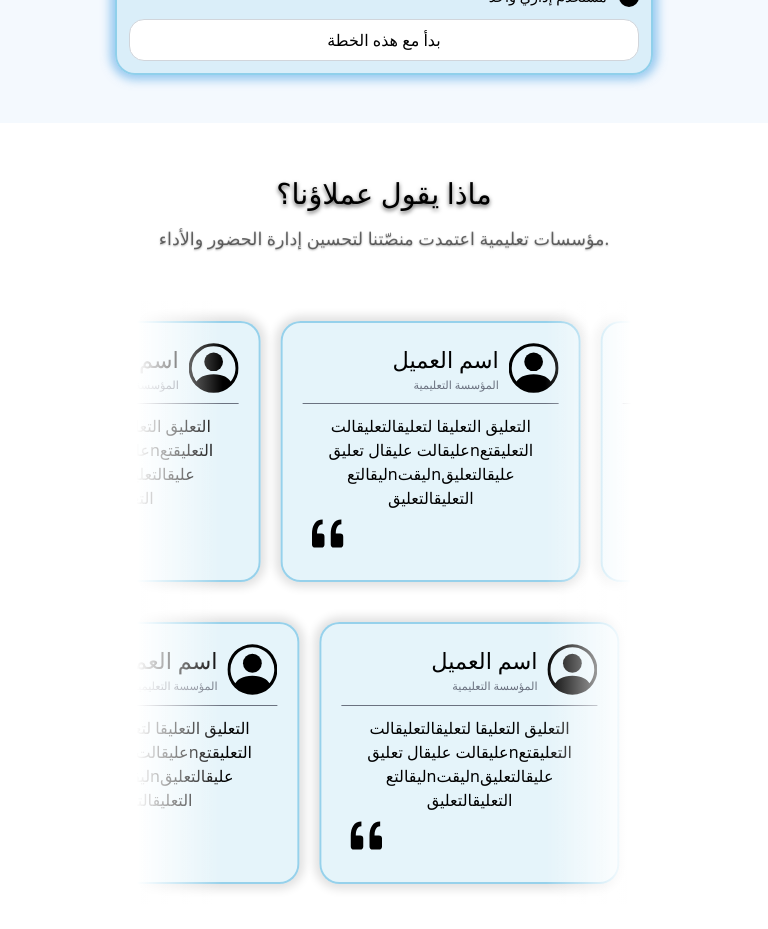
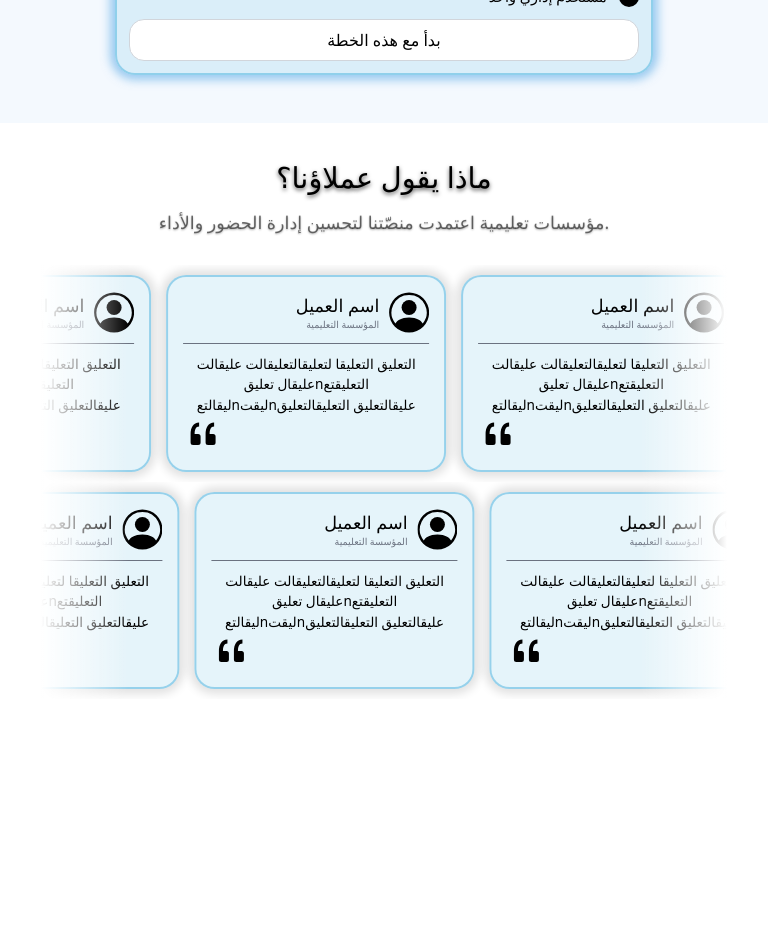
Before and after one commit to Aiimene/Edux, a Next.js app: page / in a window 768 px wide. Shown: the part 3860-4789 px from the top of the page. After the commit the page ends 4591 px from the top, so only its background shows below. Built offline with nearby package versions, Linux system fonts and the light colour scheme.

Commit message:
style: adding testimonilas responsiveness

```diff
--- a/src/components/home/testimonial/testimonial.module.css
+++ b/src/components/home/testimonial/testimonial.module.css
@@ -135,3 +135,71 @@
   bottom: 0;
   background-image: linear-gradient(to right, rgb(255, 255, 255) 20%, transparent);
 }
+
+@media (min-width: 768px) and (max-width: 1024px) {
+  .header {
+    margin-bottom: 30px;
+  }
+  .card {
+    padding: 15px;
+    min-width: 250px;
+  }
+  .name {
+    font-size: 1.2rem;
+  }
+  .job {
+    font-size: 0.65rem;
+  }
+  .testimonial {
+    font-size: 0.9rem;
+  }
+  .cardsRowWrapper {
+    padding: 15px;
+  }
+  .content {
+    max-width: 90%;
+  }
+}
+
+@media (max-width: 768px) {
+  .container {
+    padding: 2rem 0;
+  }
+  .header {
+    max-width: 90%;
+    margin-bottom: 30px;
+  }
+  .content {
+    max-width: 95%;
+  }
+  .card {
+    padding: 15px;
+    min-width: 280px;
+  }
+  .name {
+    font-size: 1.1rem;
+  }
+  .job {
+    font-size: 0.6rem;
+  }
+  .testimonial {
+    font-size: 0.85rem;
+    max-height: 80px;
+  }
+  .avatar {
+    width: 40px;
+  }
+  .cardsRowWrapper {
+    padding: 10px;
+    gap: 15px;
+  }
+  .cardsTrack {
+    gap: 15px;
+  }
+  .shadowBox {
+    width: 15%;
+  }
+  .quoteContainer {
+    height: 40px;
+  }
+}
```
